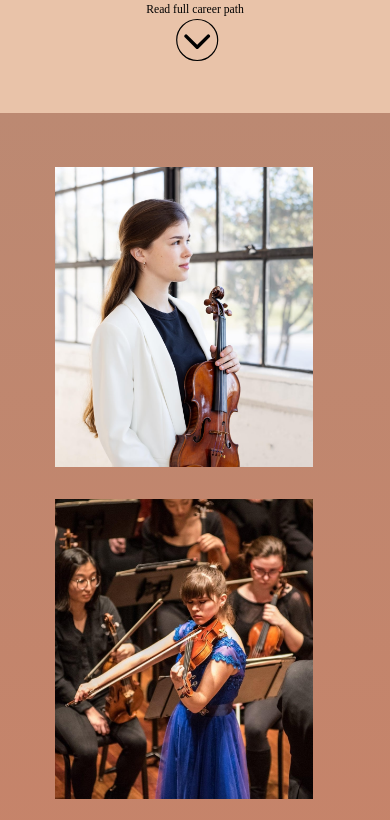
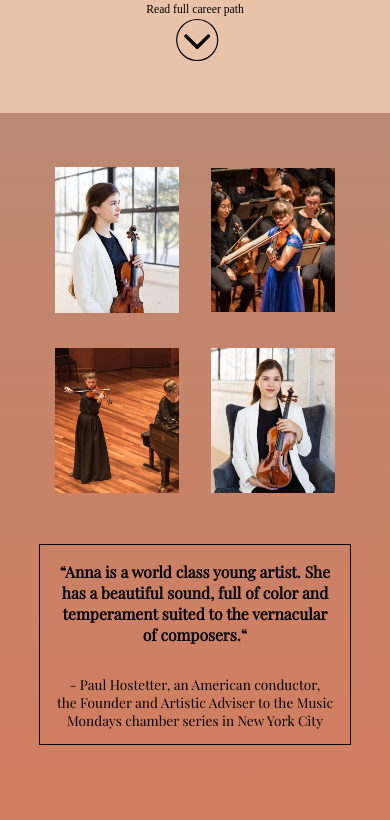
Before and after one commit to annagribkova/annagribkova.github.io, a plain HTML site: page index.html in a window 390 px wide. Shown: the part 1522-2342 px from the top of the page. Drawn offline with nearby package versions, Linux system fonts and the light colour scheme.

Commit message:
Added rule to the gallery to be 2 img in a row

```diff
--- a/index.html
+++ b/index.html
@@ -164,10 +164,14 @@
         </svg></a>
     </div>
     <div id="mobile-gallery">
-      <div class="mobile-img-container"><img class="align-img-left" src="./media/hannaNearWindow.jpg" alt="" /></div>
-      <div class="mobile-img-container"><img src="./media/hannaWithOrchestra2.jpg" alt="" /></div>
-      <div class="mobile-img-container"><img class="align-img-left" src="./media/hannaWithPiano.jpg" alt="" /></div>
-      <div class="mobile-img-container"><img class="align-img-left" src="./media/hannaWithViolinOnChair.jpg" alt="" />
+      <div id="row-1">
+        <div class="mobile-img-container"><img class="align-img-left" src="./media/hannaNearWindow.jpg" alt="" /></div>
+        <div class="mobile-img-container"><img src="./media/hannaWithOrchestra2.jpg" alt="" /></div>
+      </div>
+      <div id="row-2">
+        <div class="mobile-img-container"><img class="align-img-left" src="./media/hannaWithPiano.jpg" alt="" /></div>
+        <div class="mobile-img-container"><img class="align-img-left" src="./media/hannaWithViolinOnChair.jpg" alt="" />
+        </div>
       </div>
     </div>
     <div id="quote-container">
--- a/style.css
+++ b/style.css
@@ -62,10 +62,6 @@ h5 {
   font-size: 3vw;
   font-weight: 400;
 }
-/*
-img {
-  object-fit: cover;
-} */
 
 #navigation {
   top: 0px;
@@ -206,14 +202,11 @@ nav {
 }
 
 #portrait-subtitle #portrait {
-  /* width: 40vw; */
   height: 28vw;
 }
 
 #portrait img {
-  /* width: 100%; */
   height: 100%;
-  /* object-position: center; */
   border: 11px solid var(--white);
 }
 
@@ -326,7 +319,6 @@ nav {
   line-height: 30px;
   color: var(--text-color);
   padding: 0 2%;
-  /* padding-right: 9%; */
   border-left: 1px solid var(--text-color);
 }
 
@@ -474,7 +466,6 @@ nav {
 #connect {
   background-color: #D27D60;
   padding: 5% var(--side-padding);
-  /* padding-top: 0; */
   display: flex;
   justify-content: center;
 }
@@ -817,7 +808,6 @@ footer p {
   }
 
   #rotatedViolin img {
-    /* max-height: 900px; */
     height: 100%;
     object-fit: contain;
   }
@@ -869,6 +859,12 @@ footer p {
   }
 
   #mobile-gallery {
+    display: block;
+  }
+
+
+  #row-1, #row-2 {
+    width: 100%;
     display: flex;
     justify-content: center;
     align-items: center;
@@ -877,16 +873,13 @@ footer p {
 
 
   .mobile-img-container {
-    width: 250px;
-    height: 300px;
+    width: 40%;
     margin: 5%;
-    flex-grow: 1;
     overflow: hidden;
   }
 
   #mobile-gallery img {
-    height: 100%;
-    object-fit: cover;
+    width: 100%;
   }
 
   .align-img-left {
```
